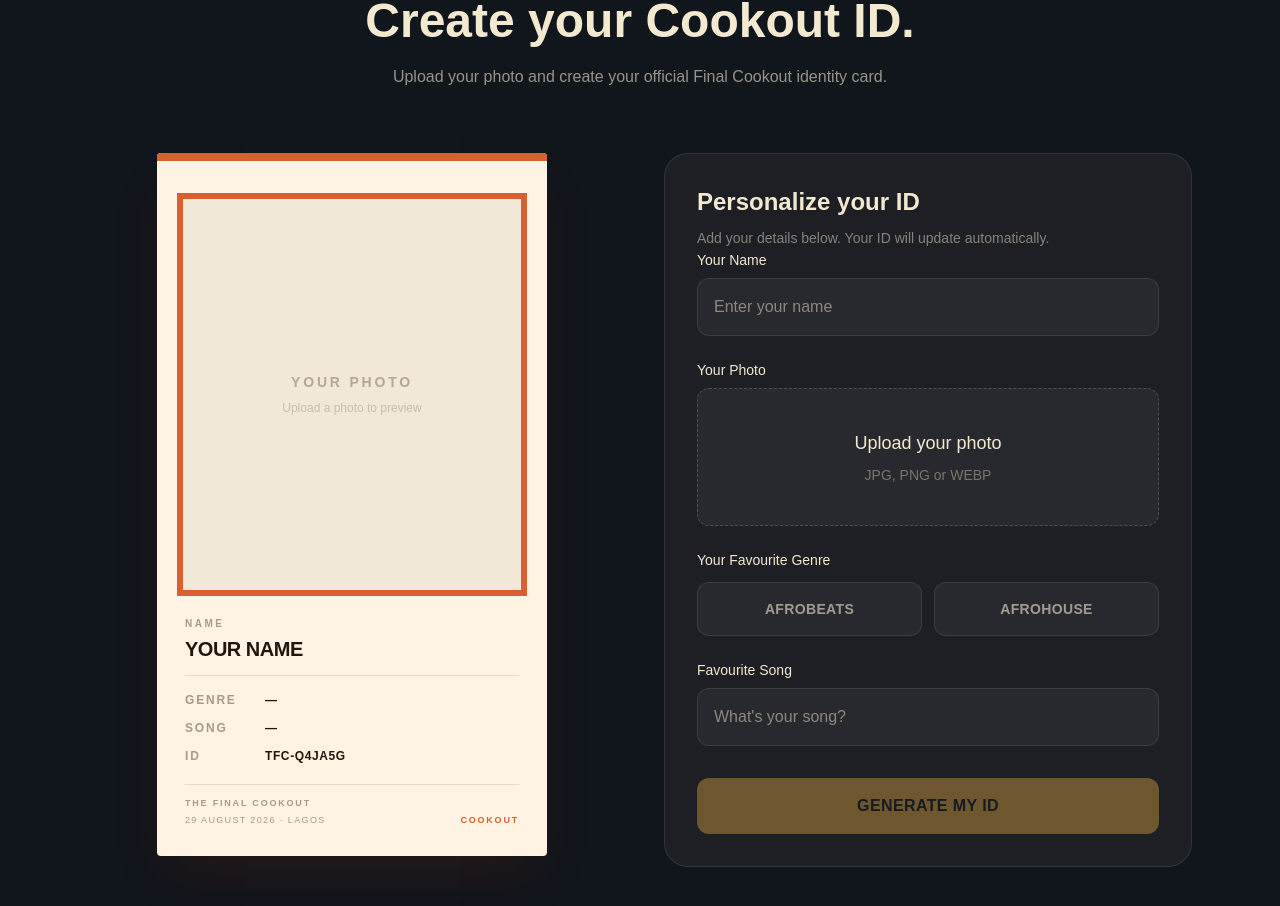
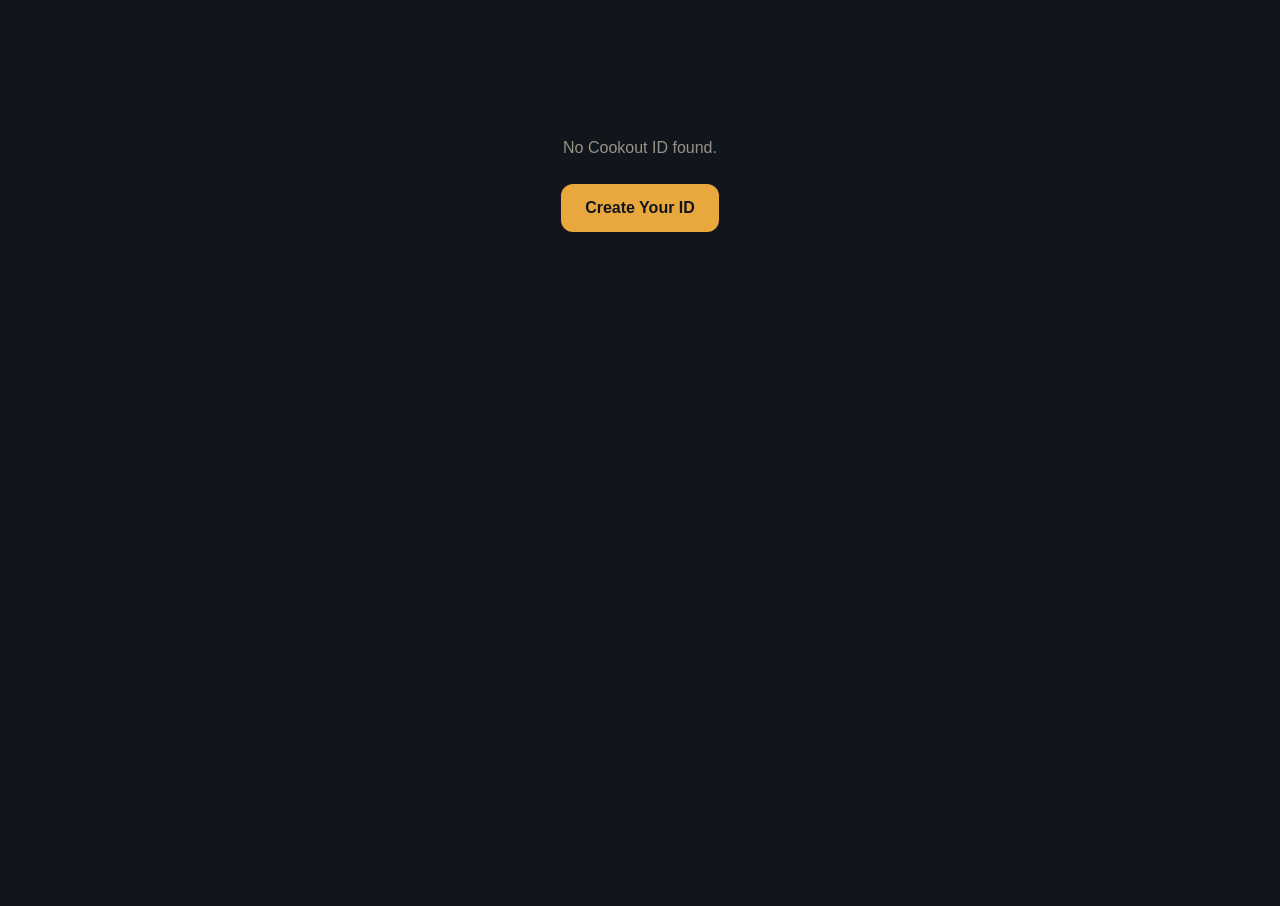
Before and after one commit to DavidUwak/final-cookout, a Next.js app: page /id in a window 1280 px wide. Shown: the part 216-1122 px from the top of the page. After the commit the page ends 800 px from the top, so only its background shows below. Built offline with nearby package versions, Linux system fonts and the light colour scheme.

Commit message:
update id page

```diff
--- a/app/id/page.tsx
+++ b/app/id/page.tsx
@@ -1,127 +1,106 @@
 'use client';
 
 import { useEffect, useRef, useState } from 'react';
-import { useRouter } from 'next/navigation';
 import { toPng } from 'html-to-image';
 
-export default function IDPage() {
-  const [name, setName] = useState('');
-  const [photo, setPhoto] = useState<string | null>(null);
-  const [genre, setGenre] = useState('');
-  const [song, setSong] = useState('');
-  const [cookoutId, setCookoutId] = useState('');
+type IDData = {
+  name: string;
+  photo: string;
+  genre: string;
+  song: string;
+  cookoutId: string;
+};
+
+export default function IDPreviewPage() {
+  const [idData, setIdData] = useState<IDData | null>(null);
   const cardRef = useRef<HTMLDivElement>(null);
-  const router = useRouter();
 
   useEffect(() => {
-    const id =
-      'TFC-' +
-      Math.random()
-        .toString(36)
-        .substring(2, 8)
-        .toUpperCase();
+    const storedData = sessionStorage.getItem('finalCookoutID');
 
-  setCookoutId(id);
+    if (!storedData) return;
+
+    try {
+      setIdData(JSON.parse(storedData));
+    } catch (error) {
+      console.error('Failed to read ID data:', error);
+    }
   }, []);
 
-  const handlePhotoUpload = (
-    e: React.ChangeEvent<HTMLInputElement>
-  ) => {
-    const file = e.target.files?.[0];
+  const handleDownload = async () => {
+    if (!cardRef.current || !idData) return;
 
-    if (!file) return;
+    try {
+      const dataUrl = await toPng(cardRef.current, {
+        pixelRatio: 3,
+        cacheBust: true,
+      });
 
-    const imageUrl = URL.createObjectURL(file);
-    setPhoto(imageUrl);
+      const link = document.createElement('a');
+      link.download = `${idData.name.replace(/\s+/g, '-').toLowerCase()}-cookout-id.png`;
+      link.href = dataUrl;
+      link.click();
+    } catch (error) {
+      console.error('Failed to download Cookout ID:', error);
+    }
   };
 
-  const handleGenerate = () => {
-  if (!name || !photo || !genre || !song || !cookoutId) {
-    return;
+  if (!idData) {
+    return (
+      <main className="min-h-screen bg-cookout-navy text-cookout-cream">
+        <section className="flex min-h-screen items-center justify-center px-6">
+          <div className="text-center">
+            <p className="text-cookout-cream/60">
+              No Cookout ID found.
+            </p>
+
+            <a
+              href="/id"
+              className="mt-6 inline-flex rounded-xl bg-cookout-gold px-6 py-3 font-semibold text-cookout-navy"
+            >
+              Create Your ID
+            </a>
+          </div>
+        </section>
+      </main>
+    );
   }
 
-  const idData = {
-    name,
-    photo,
-    genre,
-    song,
-    cookoutId,
-  };
-
-  sessionStorage.setItem(
-    'finalCookoutID',
-    JSON.stringify(idData)
-  );
-
-  router.push('/id/preview');
-};
+  const isAfrohouse = idData.genre === 'Afrohouse';
 
   return (
     <main className="min-h-screen bg-cookout-navy text-cookout-cream">
+      <section className="mx-auto flex min-h-screen max-w-6xl flex-col items-center justify-center px-6 py-16">
 
-      {/* HEADER */}
-      <header className="border-b border-cookout-cream/10">
-        <div className="mx-auto flex h-20 max-w-7xl items-center justify-between px-6">
-
-          <a href="/">
-            <img
-              src="/wordmark.png"
-              alt="The Final Cookout"
-              className="w-28 h-auto object-contain sm:w-32"
-            />
-          </a>
-
-          <a
-            href="/"
-            className="text-sm text-cookout-cream/60 transition hover:text-cookout-cream"
-          >
-            Back Home
-          </a>
-
-        </div>
-      </header>
-
-
-      {/* CONTENT */}
-      <section className="mx-auto max-w-6xl px-6 py-16 sm:py-24">
-
-        <div className="mx-auto max-w-2xl text-center">
+        {/* HEADING */}
 
         <p className="text-sm font-semibold uppercase tracking-[0.25em] text-cookout-gold">
           You're part of it
         </p>
 
-          <h1 className="mt-4 text-4xl font-bold sm:text-5xl">
-            Create your Cookout ID.
+        <h1 className="mt-4 text-center text-4xl font-bold sm:text-5xl">
+          Your Cookout ID
         </h1>
 
-          <p className="mx-auto mt-5 max-w-xl text-cookout-cream/60">
-            Upload your photo and create your official Final Cookout
-            identity card.
+        <p className="mt-4 max-w-md text-center text-cookout-cream/50">
+          Your official Final Cookout identity card is ready.
         </p>
 
-        </div>
 
+        {/* ID CARD */}
 
-        {/* GENERATOR */}
-        <div className="mx-auto mt-16 grid max-w-6xl gap-12 md:grid-cols-2 md:items-start">
-          {/* ID CARD PREVIEW */}
-          <div className="flex justify-center">
-
+        <div className="mt-10">
           <div
             ref={cardRef}
             className={`
-                relative
-                w-full
-                max-w-[390px]
+              w-[350px]
               overflow-hidden
               rounded-sm
               p-5
+              pb-7
               shadow-2xl
-                transition-all
-                duration-500
               ${
-                  genre === 'Afrohouse'
+                isAfrohouse
                   ? 'bg-[#E8F0E8] text-[#173B2D] shadow-[#173B2D]/20'
                   : 'bg-[#FFF4E3] text-[#24140E] shadow-orange-900/20'
               }
@@ -129,360 +108,108 @@ export default function IDPage() {
           >
 
             {/* THEME ACCENT */}
+
             <div
               className={`
-                  absolute
-                  left-0
-                  top-0
                 h-2
                 w-full
-                  transition-all
-                  duration-500
                 ${
-                    genre === 'Afrohouse'
+                  isAfrohouse
                     ? 'bg-[#287A5B]'
                     : 'bg-[#D95F32]'
                 }
               `}
             />
 
+
             {/* PHOTO */}
-              <div className="mt-5">
 
-                <div
-                  className={`
-                    aspect-[4/4.6]
-                    w-full
-                    overflow-hidden
-                    border-[6px]
-                    bg-black/5
-                    transition-all
-                    duration-500
-                    ${
-                      genre === 'Afrohouse'
-                        ? 'border-[#287A5B]'
-                        : 'border-[#D95F32]'
-                    }
-                  `}
-                >
-
-                  {photo ? (
+            <div className="mt-5 aspect-[4/4.6] w-full overflow-hidden">
               <img
-                      src={photo}
-                      alt="Cookout ID photo"
+                src={idData.photo}
+                alt={`${idData.name}'s Cookout ID`}
                 className="h-full w-full object-cover"
               />
-                  ) : (
-                    <div className="flex h-full items-center justify-center text-center">
-                      <div>
-                        <p className="text-sm font-semibold uppercase tracking-[0.2em] opacity-30">
-                          Your Photo
-                        </p>
-
-                        <p className="mt-2 text-xs opacity-20">
-                          Upload a photo to preview
-                        </p>
-                      </div>
-                    </div>
-                  )}
-
-                </div>
-
             </div>
 
 
             {/* DETAILS */}
-              <div className="px-2 pb-2 pt-5">
+
+            <div className="px-2 pt-6">
 
               {/* NAME */}
-                <div className="border-b border-black/10 pb-3">
 
-                  <p className="text-[10px] font-semibold uppercase tracking-[0.25em] opacity-40">
-                    Name
-                  </p>
+              <h2 className="text-center text-2xl font-black uppercase tracking-tight">
+                {idData.name}
+              </h2>
 
-                  <p className="mt-1 truncate text-xl font-black uppercase tracking-tight">
-                    {name || 'YOUR NAME'}
-                  </p>
 
+              {/* GENRE */}
+
+              <div className="mt-5 space-y-3">
+
+                <div className="flex items-baseline justify-between border-b border-black/10 pb-2">
+                  <span className="text-[9px] font-bold uppercase tracking-[0.2em] opacity-40">
+                    Genre
+                  </span>
+
+                  <span className="text-xs font-bold uppercase">
+                    {idData.genre}
+                  </span>
                 </div>
 
 
-                {/* DETAILS GRID */}
-                <div className="mt-4 grid grid-cols-[80px_1fr] gap-y-3 text-xs">
+                {/* SONG */}
 
-                  <span className="font-semibold uppercase tracking-[0.15em] opacity-40">
-                    Genre
-                  </span>
-
-                  <span className="font-bold uppercase">
-                    {genre || '—'}
-                  </span>
-
-
-                  <span className="font-semibold uppercase tracking-[0.15em] opacity-40">
+                <div className="flex items-baseline justify-between border-b border-black/10 pb-2">
+                  <span className="text-[9px] font-bold uppercase tracking-[0.2em] opacity-40">
                     Song
                   </span>
 
-                  <span className="truncate font-bold">
-                    {song || '—'}
+                  <span className="max-w-[190px] truncate text-xs font-bold">
+                    {idData.song}
                   </span>
-
-
-                  <span className="font-semibold uppercase tracking-[0.15em] opacity-40">
-                    ID
-                  </span>
-
-                  <span className="font-bold tracking-wider">
-                    {cookoutId || 'TFC-XXXXXX'}
-                  </span>
-
                 </div>
 
 
-                {/* FOOTER */}
-                <div className="mt-5 flex items-end justify-between border-t border-black/10 pt-3">
+                {/* COOKOUT ID */}
 
-                  <div>
-                    <p className="text-[9px] font-semibold uppercase tracking-[0.2em] opacity-40">
-                      The Final Cookout
-                    </p>
+                <div className="flex items-baseline justify-between">
+                  <span className="text-[9px] font-bold uppercase tracking-[0.2em] opacity-40">
+                    Cookout ID
+                  </span>
 
-                    <p className="mt-1 text-[9px] uppercase tracking-[0.15em] opacity-40">
-                      29 August 2026 · Lagos
-                    </p>
-                  </div>
-
-                  <p
+                  <span
                     className={`
-                      text-[9px]
+                      text-xs
                       font-black
-                      uppercase
-                      tracking-[0.2em]
+                      tracking-widest
                       ${
-                        genre === 'Afrohouse'
+                        isAfrohouse
                           ? 'text-[#287A5B]'
                           : 'text-[#D95F32]'
                       }
                     `}
                   >
-                    {genre || 'COOKOUT'}
-                  </p>
-
+                    {idData.cookoutId}
+                  </span>
                 </div>
 
               </div>
-
             </div>
 
           </div>
-
-          {/* FORM */}
-          <div className="rounded-3xl border border-cookout-cream/10 bg-cookout-cream/5 p-6 sm:p-8">
-
-            <h2 className="text-2xl font-semibold">
-              Personalize your ID
-            </h2>
-
-            <p className="mt-2 text-sm leading-6 text-cookout-cream/50">
-              Add your details below. Your ID will update automatically.
-            </p>
-
-            {/* NAME */}
-            <div>
-              <label
-                htmlFor="name"
-                className="mb-2 block text-sm font-medium"
-              >
-                Your Name
-              </label>
-
-              <input
-                id="name"
-                type="text"
-                value={name}
-                onChange={(e) => setName(e.target.value)}
-                placeholder="Enter your name"
-                className="
-                  w-full
-                  rounded-xl
-                  border
-                  border-cookout-cream/10
-                  bg-cookout-cream/5
-                  px-4
-                  py-4
-                  text-cookout-cream
-                  outline-none
-                  transition
-                  focus:border-cookout-gold
-                "
-              />
         </div>
 
 
-            {/* PHOTO */}
-            <div className="mt-6">
+        {/* BUTTONS */}
 
-              <label
-                htmlFor="photo"
-                className="mb-2 block text-sm font-medium"
-              >
-                Your Photo
-              </label>
-
-              <label
-                htmlFor="photo"
-                className="
-                  flex
-                  cursor-pointer
-                  flex-col
-                  items-center
-                  justify-center
-                  rounded-xl
-                  border
-                  border-dashed
-                  border-cookout-cream/20
-                  bg-cookout-cream/5
-                  px-6
-                  py-10
-                  text-center
-                  transition
-                  hover:border-cookout-gold
-                  hover:bg-cookout-cream/10
-                "
-              >
-
-                {photo ?   (
-                  <img
-                    src={photo}
-                    alt="Uploaded preview"
-                    className="h-40 w-40 rounded-xl object-cover"
-                  />
-                ) : (
-                  <>
-                    <span className="text-lg font-medium">
-                      Upload your photo
-                    </span>
-
-                    <span className="mt-2 text-sm text-cookout-cream/40">
-                      JPG, PNG or WEBP
-                    </span>
-                  </>
-                )}
-
-                <input
-                  id="photo"
-                  type="file"
-                  accept="image/png,image/jpeg,image/webp"
-                  onChange={handlePhotoUpload}
-                  className="hidden"
-                />
-
-              </label>
-
-            </div>
-
-            {/* GENRE */}
-            <div className="mt-6">
-
-              <label className="mb-3 block text-sm font-medium">
-                Your Favourite Genre
-              </label>
-
-              <div className="grid grid-cols-2 gap-3">
+        <div className="mt-10 flex flex-col gap-3 sm:flex-row">
 
           <button
             type="button"
-                  onClick={() => setGenre('Afrobeats')}
-                  className={`
-                    rounded-xl
-                    border
-                    px-4
-                    py-4
-                    text-sm
-                    font-semibold
-                    uppercase
-                    tracking-wide
-                    transition
-                    ${
-                      genre === 'Afrobeats'
-                        ? 'border-cookout-gold bg-cookout-gold text-cookout-navy'
-                        : 'border-cookout-cream/10 bg-cookout-cream/5 text-cookout-cream/60 hover:border-cookout-gold/50'
-                    }
-                  `}
-                >
-                  Afrobeats
-                </button>
-
-                <button
-                  type="button"
-                  onClick={() => setGenre('Afrohouse')}
-                  className={`
-                    rounded-xl
-                    border
-                    px-4
-                    py-4
-                    text-sm
-                    font-semibold
-                    uppercase
-                    tracking-wide
-                    transition
-                    ${
-                      genre === 'Afrohouse'
-                        ? 'border-cookout-gold bg-cookout-gold text-cookout-navy'
-                        : 'border-cookout-cream/10 bg-cookout-cream/5 text-cookout-cream/60 hover:border-cookout-gold/50'
-                    }
-                  `}
-                >
-                  Afrohouse
-                </button>
-
-              </div>
-
-            </div>
-
-            {/* FAVOURITE SONG */}
-            <div className="mt-6">
-
-              <label
-                htmlFor="song"
-                className="mb-2 block text-sm font-medium"
-              >
-                Favourite Song
-              </label>
-
-              <input
-                id="song"
-                type="text"
-                value={song}
-                onChange={(e) => setSong(e.target.value)}
-                placeholder="What's your song?"
-                maxLength={40}
+            onClick={handleDownload}
             className="
-                  w-full
-                  rounded-xl
-                  border
-                  border-cookout-cream/10
-                  bg-cookout-cream/5
-                  px-4
-                  py-4
-                  text-cookout-cream
-                  outline-none
-                  transition
-                  focus:border-cookout-gold
-                "
-              />
-
-            </div>
-
-            {/* BUTTON */}
-            <button
-              type="button"
-              onClick={handleGenerate}
-              disabled={!name || !photo || !genre || !song}
-              className="
-                mt-8
-                w-full
               rounded-xl
               bg-cookout-gold
               px-8
@@ -493,18 +220,33 @@ export default function IDPage() {
               text-cookout-navy
               transition
               hover:bg-[#F3C56B]
-                disabled:cursor-not-allowed
-                disabled:opacity-40
             "
           >
-              Generate My ID
+            Download My ID
           </button>
 
-          </div>
+          <a
+            href="/id"
+            className="
+              rounded-xl
+              border
+              border-cookout-cream/20
+              px-8
+              py-4
+              text-center
+              font-semibold
+              uppercase
+              tracking-wide
+              transition
+              hover:bg-cookout-cream/10
+            "
+          >
+            Create Another
+          </a>
+
         </div>
 
       </section>
-
     </main>
   );
 }
```
Lines whose indentation alone changed are shown as unchanged.
